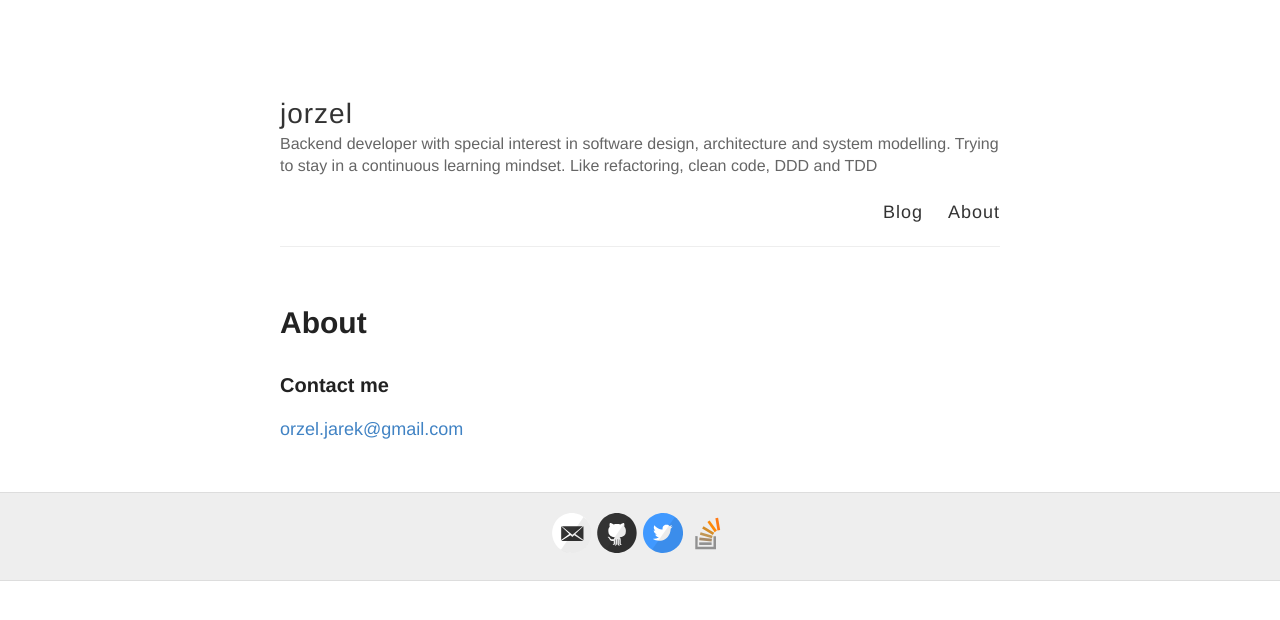
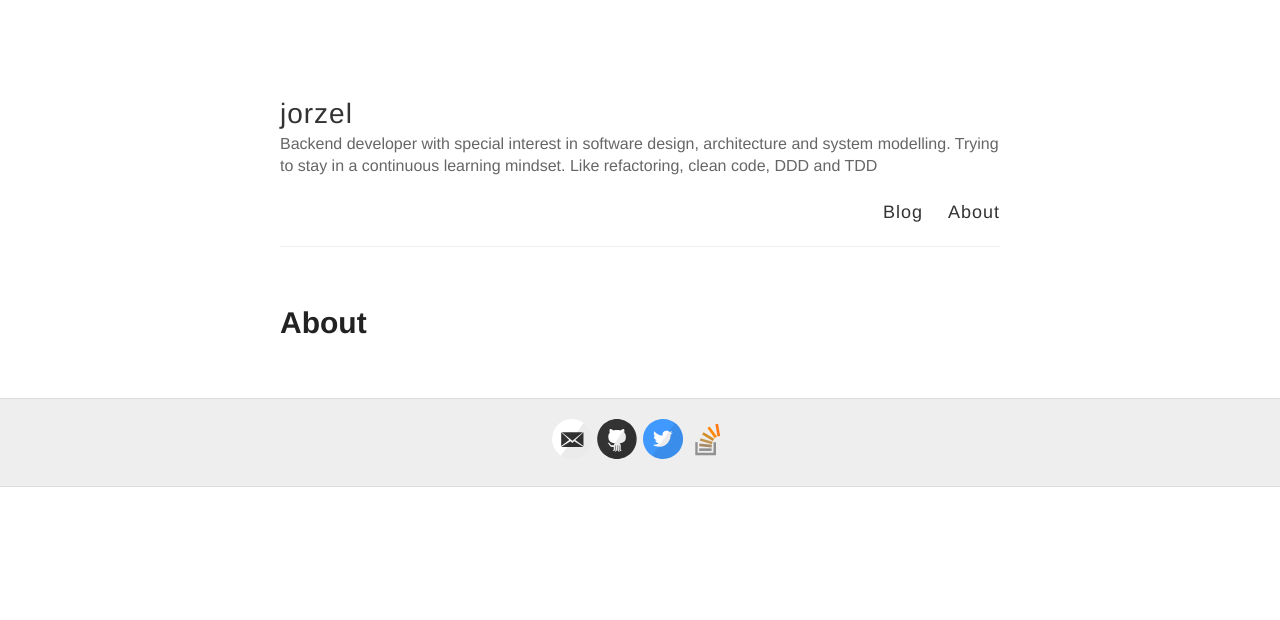
Before and after one commit to jorzel/jorzel.github.io, a Jekyll site: the page built from about.md, in a window 1280 px wide. Shown: the top 620 px of the page. Built offline with Jekyll 4.4.1, drawn with Linux system fonts in a browser that asks for light colours.

Commit message:
remove email from about

```diff
--- a/about.md
+++ b/about.md
@@ -3,7 +3,3 @@ layout: page
 title: About
 permalink: /about/
 ---
-
-### Contact me
-
-[orzel.jarek@gmail.com](mailto:orzel.jarek@gmail.com)
```
